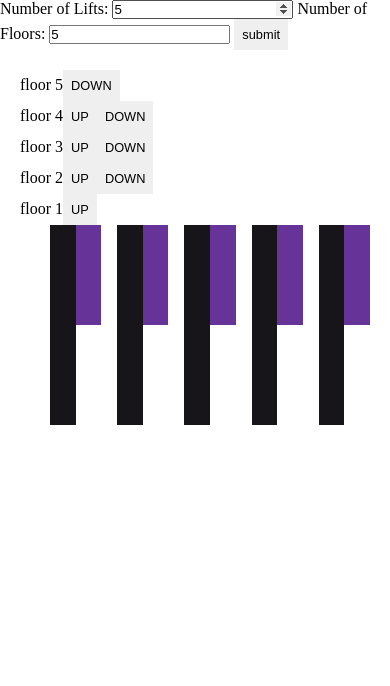
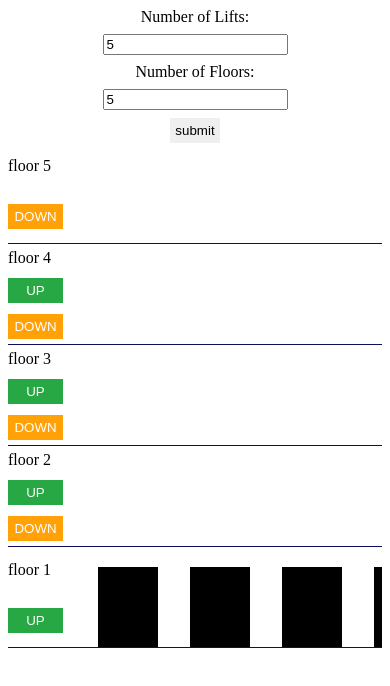
Before and after one commit to Dikshantw/lift-simulation, a plain HTML site: page index.html in a window 390 px wide. Both pictures are taken after typing "5", "5" into the empty fields and a click on the button "submit". Drawn offline with Linux system fonts and the light colour scheme.

Commit message:
removed unnecessary styles

```diff
--- a/style.css
+++ b/style.css
@@ -1,96 +1,74 @@
-* {
-  box-sizing: border-box;
-  margin: 0;
-  padding: 0;
+#simulation {
+  width: 100%;
+  overflow-x: auto;
+  display: grid;
 }
-body {
-  height: 100vh;
-}
-.form-submit {
+.form {
   margin-top: 1rem;
   display: flex;
   justify-content: center;
   align-items: center;
   gap: 2rem;
 }
-#simulation {
-  padding: 100px;
-  display: flex;
-  flex-direction: column;
-  /* gap: 1rem; */
-}
-.lift {
-  width: 100px;
-  height: 120px;
-  background: rebeccapurple;
-}
-.doors {
-  display: flex;
-  overflow: hidden;
-  width: 100%;
-  height: 100%;
-}
-.leftDoor {
-  background-color: rgb(23, 21, 25);
-  width: 50%;
-  height: 100%;
-}
-.rightDoor {
-  background-color: rgb(23, 21, 25);
-  width: 50%;
-  height: 100%;
-}
-.floorcontrollers {
-  display: flex;
-  height: 125px;
-}
-.floorcontrollers > div:first-child {
+.buttonContainer {
+  width: 55px;
   display: flex;
   flex-direction: column;
   justify-content: space-around;
 }
+
+.floor {
+  width: 100%;
+  position: relative;
+  display: flex;
+  height: 100px;
+  border-bottom: 1px solid #0e0e60;
+}
+button {
+  border: none;
+  padding: 5px;
+  cursor: pointer;
+}
+.upButton,
+.upButton:disabled {
+  background-color: #28a745;
+  color: white;
+}
+.downButton,
+.downButton:disabled {
+  background-color: #ffa107;
+  color: white;
+}
 .liftContainer {
-  margin-left: 30px;
   display: flex;
   align-items: flex-end;
+  margin-left: 35px;
   gap: 2rem;
 }
-button {
-  padding: 5px;
-  border: none;
+.lift {
+  display: flex;
+  height: 80px;
+  width: 60px;
+  min-width: 60px;
+  background: skyblue;
+  overflow: hidden;
 }
-.upBtn {
-  background-color: #28a745;
+.leftDoor {
+  width: 50%;
+  height: 100px;
+  background: black;
 }
-.downBtn {
-  background-color: #ffa107;
+.rightDoor {
+  width: 50%;
+  height: 100%;
+  background: black;
 }
+
 @media (max-width: 600px) {
-  #simulation {
-    padding: 20px;
-  }
-  .form-submit {
+  .form {
+    margin-top: 0.5rem;
     display: flex;
     flex-direction: column;
-    gap: 1rem;
-  }
-  .lift {
-    width: 80px;
-    height: 100px;
-  }
-
-  .leftDoor,
-  .rightDoor {
-    width: 50%;
-    height: 100%;
-  }
-
-  .liftContainer {
-    gap: 1rem;
-  }
-
-  button {
-    padding: 0.5rem;
-    font-size: 0.8rem;
+    gap: 0.5rem;
   }
 }
```
